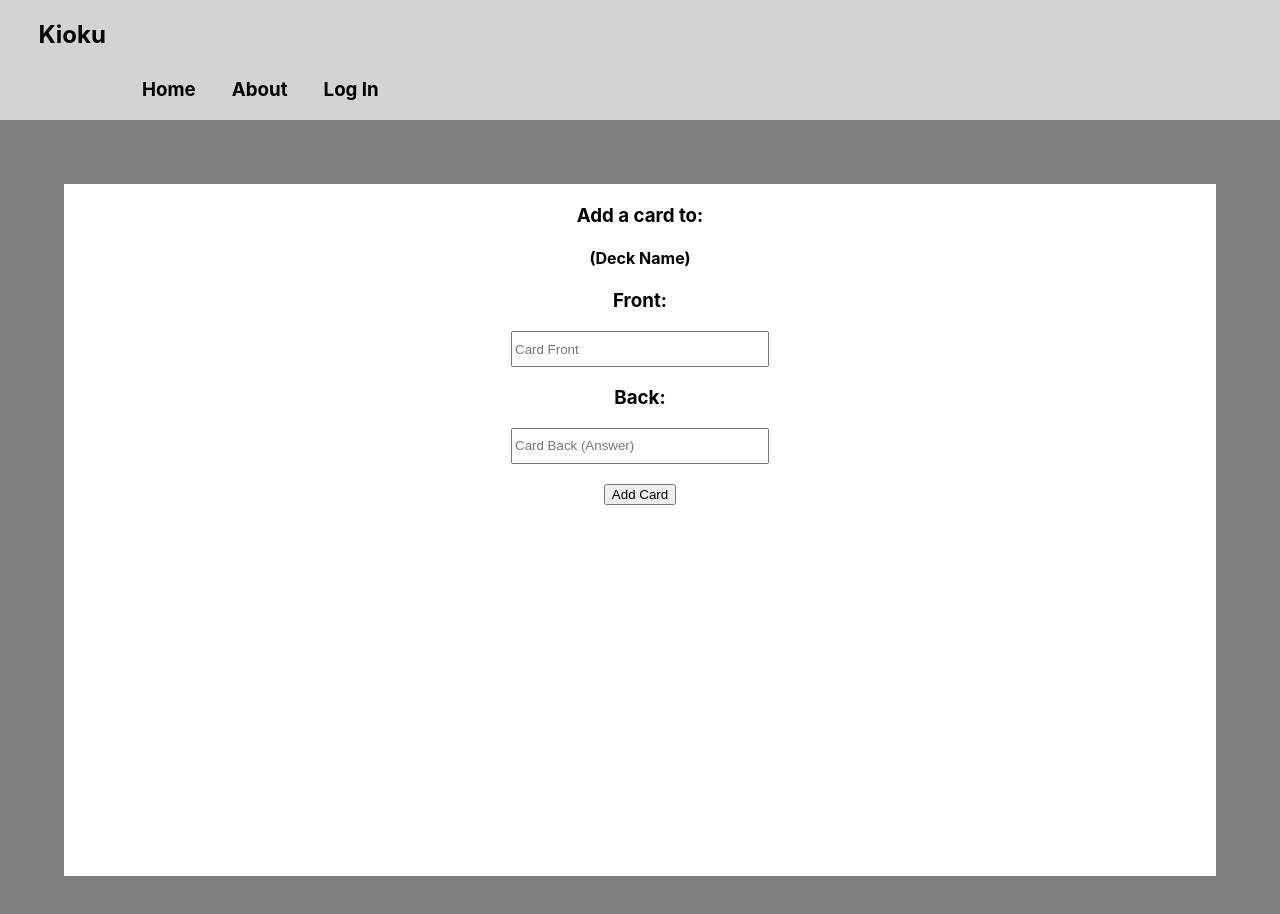
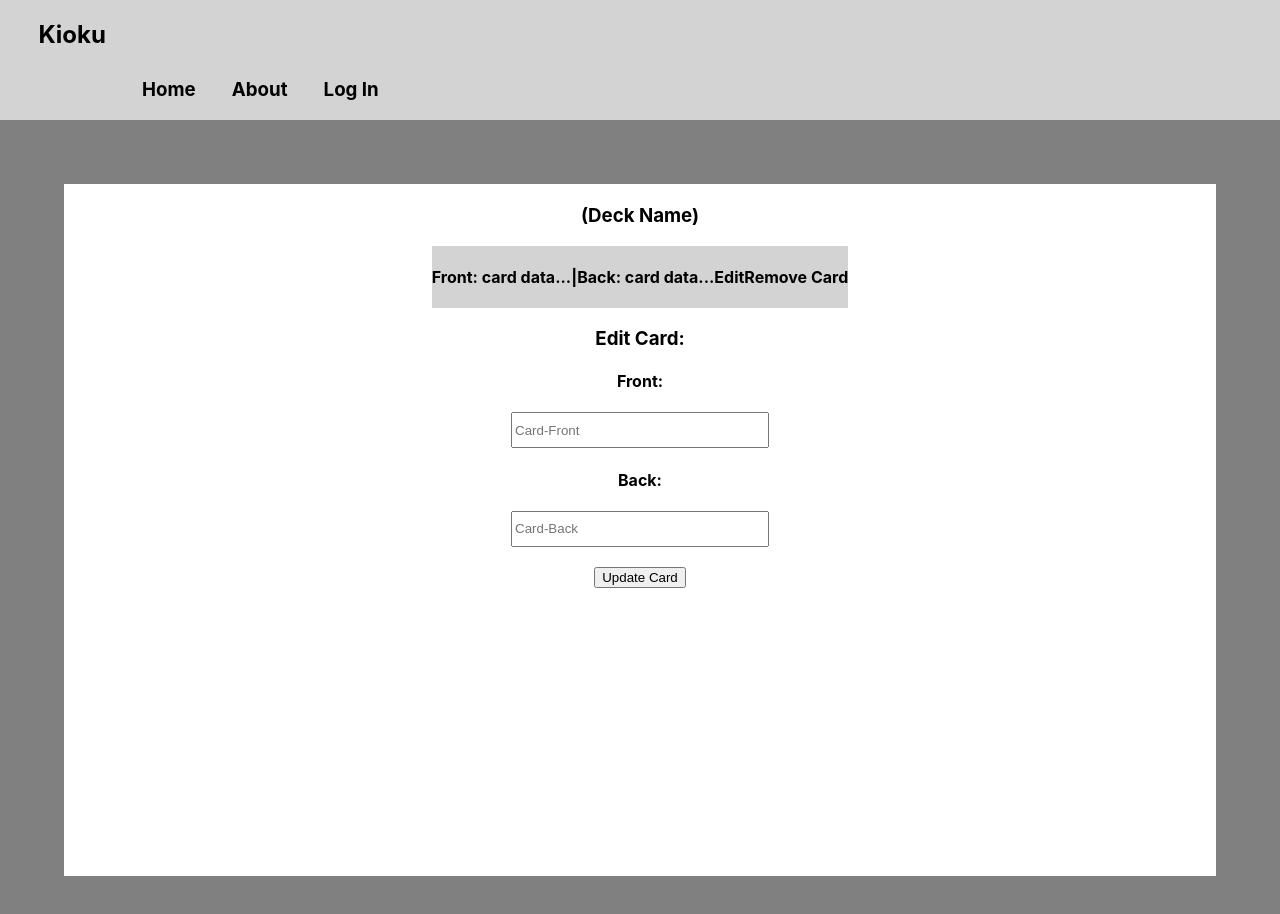
Before and after one commit to CameronVarenas/Devmountain-personal-project, a React (Create React App) app: page / in a window 1280 px wide. Shown: the top 914 px of the page. Built offline with nearby package versions, Linux system fonts and the light colour scheme.

Commit message:
Finished CardList page display

```diff
--- a/src/App.css
+++ b/src/App.css
@@ -117,3 +117,23 @@
   width: 250px;
   height: 30px;
 }
+
+/* Card List Page Display */
+
+.card-list-deck-name {
+  padding-top: 20px;
+}
+
+.card-list-button {
+  margin-top: 20px;
+}
+
+.card-list-inputs {
+  width: 250px;
+  height: 30px;
+}
+
+.card-list-flashcard {
+  display: inline-flex;
+  background-color: lightgray;
+}
--- a/src/App.js
+++ b/src/App.js
@@ -4,6 +4,7 @@ import Auth from './components/Auth';
 import UserDecks from './components/UserDecks';
 import Flashcard from './components/Flashcard';
 import AddCardToDeck from './components/AddCardToDeck';
+import CardList from './components/CardList'
 
 function App() {
   return (
@@ -21,7 +22,8 @@ function App() {
         {/* <Auth /> */}
         {/* <UserDecks /> */}
         {/* <Flashcard /> */}
-        <AddCardToDeck />
+        {/* <AddCardToDeck /> */}
+        <CardList />
       </div>
     </div>
   );
--- a/src/components/CardList.js
+++ b/src/components/CardList.js
@@ -0,0 +1,26 @@
+import React from 'react'
+
+export default function CardList() {
+    return (
+        <div>
+            <h3 className='card-list-deck-name'>(Deck Name)</h3>
+            <section>
+                <div className='card-list-flashcard'>
+                    <h4>Front: card data...</h4>
+                    <h4>|</h4>
+                    <h4>Back: card data...</h4>
+                    <h4>Edit</h4>
+                    <h4>Remove Card</h4>
+                </div>
+            </section>
+            <h3>Edit Card:</h3>
+            <section>
+                <h4>Front:</h4>
+                <input className='card-list-inputs' placeholder='Card-Front'></input>
+                <h4>Back:</h4>
+                <input className='card-list-inputs' placeholder='Card-Back'></input>
+            </section>
+            <button className='card-list-button'>Update Card</button>
+        </div>
+    )
+}
```
